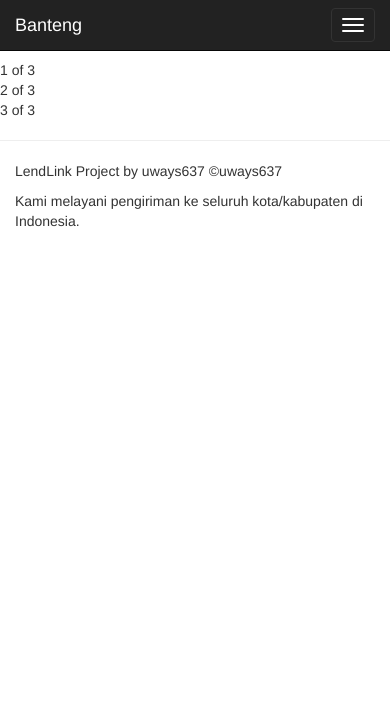
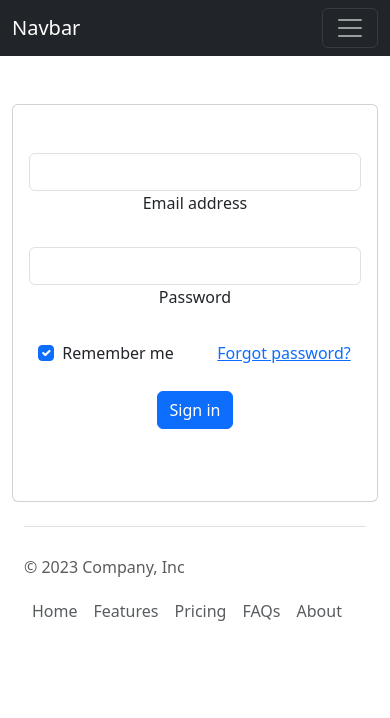
Before and after one commit to fishurways/lendlink_project, a Flask app: page /login in a window 390 px wide. Shown: the top 718 px of the page. Run offline with Flask 3, Linux system fonts and the light colour scheme; some libraries are stand-ins or nearby versions.

Commit message:
musing with base html

```diff
--- a/app/__init__.py
+++ b/app/__init__.py
@@ -1,9 +1,9 @@
 from flask import Flask
-from flask_bootstrap import Bootstrap
+from flask_bootstrap import Bootstrap5
 
 app = Flask(__name__,
             static_folder="static",
             static_url_path="/static",
             )
 
-Bootstrap(app)
+bootstrap = Bootstrap5(app)
--- a/app/templates/base.html
+++ b/app/templates/base.html
@@ -1,66 +1,67 @@
-{% extends "bootstrap/base.html" %}
-{% block title %} - LendLink{% endblock %}
+<!doctype html>
+<html lang="en">
+    <head>
+        {% block head %}
+        <!-- Required meta tags -->
+        <meta charset="utf-8">
+        <meta name="viewport" content="width=device-width, initial-scale=1, shrink-to-fit=no">
 
         {% block styles %}
-{{super()}}
-<link href="https://fonts.googleapis.com/css?family=Roboto" rel="stylesheet">
-<!-- link rel="stylesheet" href="{{url_for('.static', filename='css/style.css')}}" -->
-<link rel="icon" href="{{ url_for('.static', filename='img/favicon.ico') }}" type="image/x-icon">
-<style type="text/css">
-    body {
-        padding-top: 60px;
-        padding-bottom: 40px;
-        .my-footer {
-            position: absolute;
-            bottom: 0;
-            width: 100%;
-            padding-top: 50px;
-            padding-bottom: 50px;
-            margin-top: 100px;
-            color: #99979c;
-            /* text-align: center; */
-            background-color: #2a2730;
-        }
-        .footer-text {
-            padding-left: 50px;
-        }
-    }
-</style>
+            <!-- Bootstrap CSS -->
+            {{ bootstrap.load_css() }}
         {% endblock %}
 
-{% block navbar %}
-<!-- Navigation -->
-<nav class="navbar navbar-inverse navbar-fixed-top">
-    <div class="container">
-      <div class="navbar-header">
-        <button type="button" class="navbar-toggle collapsed" data-toggle="collapse" data-target="#navbar" aria-expanded="false" aria-controls="navbar">
-          <span class="sr-only">Toggle navigation</span>
-          <span class="icon-bar"></span>
-          <span class="icon-bar"></span>
-          <span class="icon-bar"></span>
+        <title>{% block title %}{% endblock %} - Project Name</title>
+        {% endblock %}
+    </head>
+    <body>
+
+        <!-- navbar -->
+        <nav class="navbar navbar-expand-lg navbar-dark bg-dark">
+          <div class="container-fluid">
+            <a class="navbar-brand" href="#">Navbar</a>
+            <button class="navbar-toggler" type="button" data-bs-toggle="collapse" data-bs-target="#navbarSupportedContent" aria-controls="navbarSupportedContent" aria-expanded="false" aria-label="Toggle navigation">
+              <span class="navbar-toggler-icon"></span>
             </button>
-        <a class="navbar-brand" href="/">Banteng</a>
+            <div class="collapse navbar-collapse" id="navbarSupportedContent">
+              <ul class="navbar-nav me-auto mb-2 mb-lg-0">
+                <li class="nav-item">
+                  <a class="nav-link active" aria-current="page" href="#">Home</a>
+                </li>
+                <li class="nav-item">
+                  <a class="nav-link" href="#">Link</a>
+                </li>
+                <li class="nav-item dropdown">
+                  <a class="nav-link dropdown-toggle" href="#" id="navbarDropdown" role="button" data-bs-toggle="dropdown" aria-expanded="false">
+                    Dropdown
+                  </a>
+                  <ul class="dropdown-menu" aria-labelledby="navbarDropdown">
+                    <li><a class="dropdown-item" href="#">Action</a></li>
+                    <li><a class="dropdown-item" href="#">Another action</a></li>
+                    <li><hr class="dropdown-divider"></li>
+                    <li><a class="dropdown-item" href="#">Something else here</a></li>
+                  </ul>
+                </li>
+                <li class="nav-item">
+                  <a class="nav-link disabled" href="#" tabindex="-1" aria-disabled="true">Disabled</a>
+                </li>
+              </ul>
+              <form class="d-flex">
+                <input class="form-control me-2" type="search" placeholder="Search" aria-label="Search">
+                <button class="btn btn-outline-success" type="submit">Search</button>
+              </form>
             </div>
-      <div id="navbar" class="collapse navbar-collapse">
-        <form class="navbar-form navbar-right">
-            <div class="form-group">
-                <input type="text" placeholder="Email" class="form-control">
-            </div>
-            <div class="form-group">
-                <input type="password" placeholder="Password" class="form-control">
-            </div>
-            <button type="submit" class="btn btn-success">Sign in</button>
-        </form>
-      </div><!--/.nav-collapse -->
           </div>
         </nav>
-{% endblock %}
 
-{% block content %}
-<!-- Page Content -->
-{% endblock %}
+        <div class="py-5 container">
+        <!-- Your page content -->
+        {% block content %}{% endblock %}
+        </div>
 
         {% block scripts %}
-    <script src="#"></script>
-{{super()}}
+            <!-- Optional JavaScript -->
+            {{ bootstrap.load_js() }}
         {% endblock %}
+    </body>
+</html>
--- a/app/templates/footer.html
+++ b/app/templates/footer.html
@@ -1,17 +1,17 @@
+<div class="container">
+    <footer class="d-flex flex-wrap justify-content-between align-items-center py-3 my-4 border-top">
+      <p class="col-md-4 mb-0 text-body-secondary">© 2023 Company, Inc</p>
 
+      <a href="/" class="col-md-4 d-flex align-items-center justify-content-center mb-3 mb-md-0 me-md-auto link-body-emphasis text-decoration-none">
+        <svg class="bi me-2" width="40" height="32"><use xlink:href="#bootstrap"></use></svg>
+      </a>
 
-    <!-- Footer -->
-    <footer>
-        <div class="container">
-            <div class="row">
-                <hr>
-                <div class="col-md-4">
-                    <p>LendLink Project by uways637 ©uways637 </p>
-                    <p>Kami melayani pengiriman ke seluruh kota/kabupaten di Indonesia.</p>
-                </div>
-                <div class="col-md-4">
-                </div>
-                <div class="col-md-4"></div>
-            </div>
-        </div>
+      <ul class="nav col-md-4 justify-content-end">
+        <li class="nav-item"><a href="#" class="nav-link px-2 text-body-secondary">Home</a></li>
+        <li class="nav-item"><a href="#" class="nav-link px-2 text-body-secondary">Features</a></li>
+        <li class="nav-item"><a href="#" class="nav-link px-2 text-body-secondary">Pricing</a></li>
+        <li class="nav-item"><a href="#" class="nav-link px-2 text-body-secondary">FAQs</a></li>
+        <li class="nav-item"><a href="#" class="nav-link px-2 text-body-secondary">About</a></li>
+      </ul>
     </footer>
+</div>
--- a/app/templates/index.html
+++ b/app/templates/index.html
@@ -31,7 +31,6 @@
     </div>
 </div>
 
-
 {% include "footer.html" %}
 
 {% endblock %}
--- a/app/templates/login.html
+++ b/app/templates/login.html
@@ -2,21 +2,73 @@
 {% block title %}Please Login {{super()}}{% endblock %}
 
 {% block content %}
-<div class="container">
-    <div class="row">
-        <div class="col">
-        1 of 3
+<!-- Section: Design Block -->
+<section class=" text-center text-lg-start">
+    <style>
+      .rounded-t-5 {
+        border-top-left-radius: 0.5rem;
+        border-top-right-radius: 0.5rem;
+      }
+
+      @media (min-width: 992px) {
+        .rounded-tr-lg-0 {
+          border-top-right-radius: 0;
+        }
+
+        .rounded-bl-lg-5 {
+          border-bottom-left-radius: 0.5rem;
+        }
+      }
+    </style>
+    <div class="card mb-3">
+      <div class="row g-0 d-flex align-items-center">
+        <div class="col-lg-4 d-none d-lg-flex">
+          <img src="https://mdbootstrap.com/img/new/ecommerce/vertical/004.jpg" alt="Trendy Pants and Shoes"
+            class="w-100 rounded-t-5 rounded-tr-lg-0 rounded-bl-lg-5" />
         </div>
-        <div class="col">
-        2 of 3
+        <div class="col-lg-8">
+          <div class="card-body py-5 px-md-5">
+
+            <form>
+              <!-- Email input -->
+              <div class="form-outline mb-4">
+                <input type="email" id="form2Example1" class="form-control" />
+                <label class="form-label" for="form2Example1">Email address</label>
+              </div>
+
+              <!-- Password input -->
+              <div class="form-outline mb-4">
+                <input type="password" id="form2Example2" class="form-control" />
+                <label class="form-label" for="form2Example2">Password</label>
+              </div>
+
+              <!-- 2 column grid layout for inline styling -->
+              <div class="row mb-4">
+                <div class="col d-flex justify-content-center">
+                  <!-- Checkbox -->
+                  <div class="form-check">
+                    <input class="form-check-input" type="checkbox" value="" id="form2Example31" checked />
+                    <label class="form-check-label" for="form2Example31"> Remember me </label>
+                  </div>
+                </div>
+
+                <div class="col">
+                  <!-- Simple link -->
+                  <a href="#!">Forgot password?</a>
+                </div>
+              </div>
+
+              <!-- Submit button -->
+              <button type="button" class="btn btn-primary btn-block mb-4">Sign in</button>
+
+            </form>
+
+          </div>
         </div>
-        <div class="col">
-        3 of 3
-        </div>
+      </div>
     </div>
-    </div>
-</div>
-
+  </section>
+  <!-- Section: Design Block -->
 {% include "footer.html" %}
 
 {% endblock content %}
```
Lines whose indentation alone changed are shown as unchanged.
